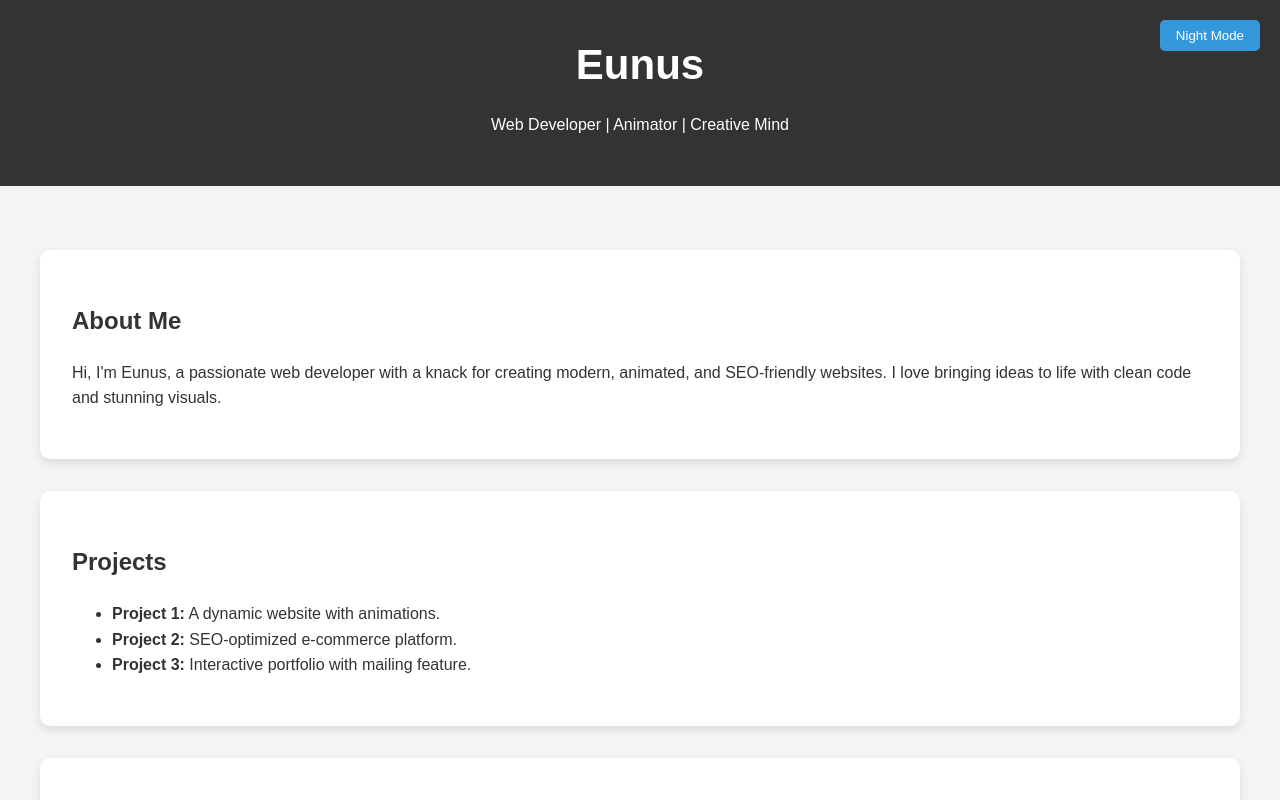
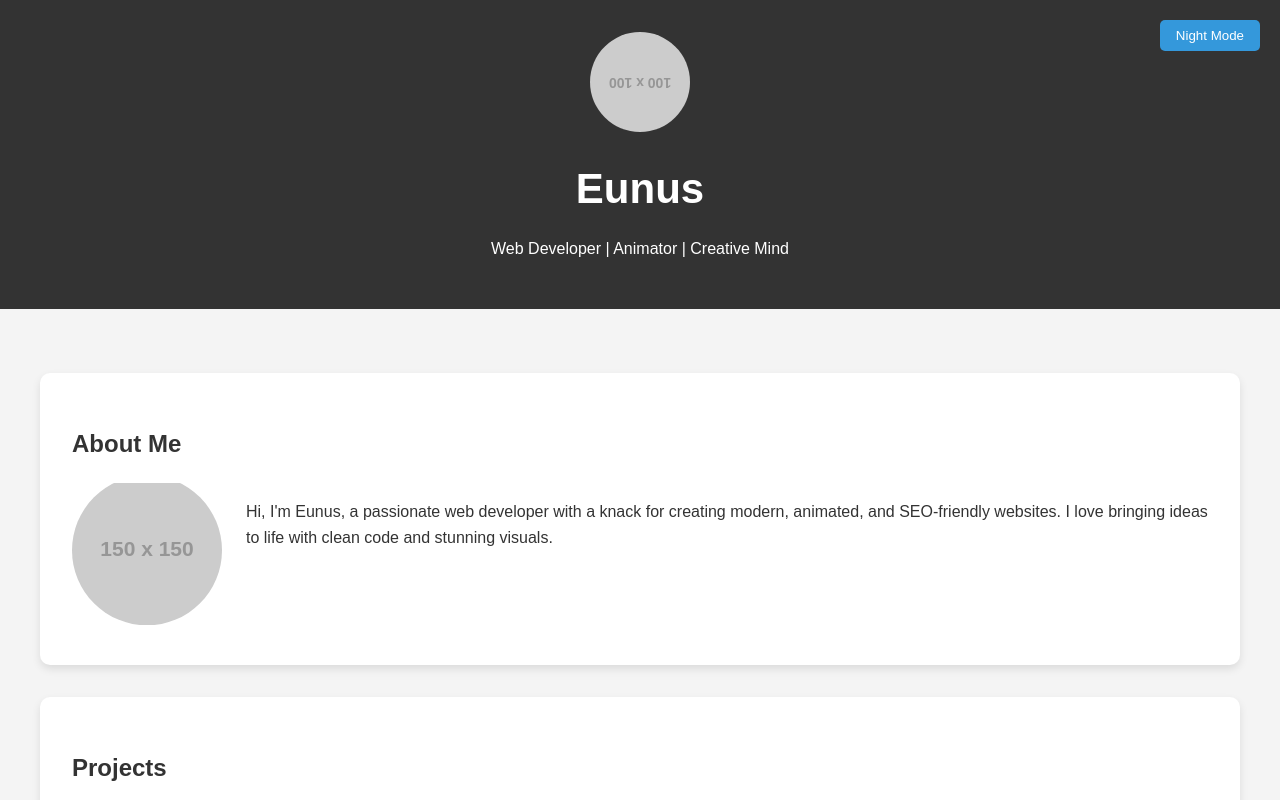
Before and after one commit to eunusctg/grokprotfolio, a plain HTML site: page index.html in a window 1280 px wide. Shown: the top 800 px of the page. Drawn offline with Linux system fonts and the light colour scheme; placeholder pictures from the web are drawn by us.

Commit message:
Update index.html

```diff
--- a/index.html
+++ b/index.html
@@ -68,6 +68,17 @@
             from { transform: translateY(-100%); }
             to { transform: translateY(0); }
         }
+        .logo {
+            width: 100px;
+            height: 100px;
+            border-radius: 50%;
+            margin-bottom: 1rem;
+            animation: rotate 10s linear infinite;
+        }
+        @keyframes rotate {
+            from { transform: rotate(0deg); }
+            to { transform: rotate(360deg); }
+        }
         h1 {
             margin: 0;
             font-size: 2.5rem;
@@ -95,6 +106,19 @@
             from { opacity: 0; transform: translateY(20px); }
             to { opacity: 1; transform: translateY(0); }
         }
+        .profile-photo {
+            width: 150px;
+            height: 150px;
+            border-radius: 50%;
+            float: left;
+            margin-right: 1.5rem;
+            animation: float 3s ease-in-out infinite;
+        }
+        @keyframes float {
+            0%, 100% { transform: translateY(0); }
+            50% { transform: translateY(-10px); }
+        }
+        .about-content { overflow: hidden; }
         .contact-form input, .contact-form textarea {
             width: 100%;
             padding: 0.8rem;
@@ -150,11 +174,15 @@
             .container { padding: 1rem; }
             .section { padding: 1rem; }
             .circle { width: 30px; height: 30px; }
+            .logo { width: 80px; height: 80px; }
+            .profile-photo { width: 100px; height: 100px; }
         }
         @media (max-width: 480px) {
             h1 { font-size: 1.5rem; }
             .contact-form button { width: 100%; }
             .mode-toggle { top: 10px; right: 10px; }
+            .logo { width: 60px; height: 60px; }
+            .profile-photo { float: none; margin: 0 auto 1rem; display: block; }
         }
     </style>
 </head>
@@ -171,6 +199,7 @@
 
     <!-- Header -->
     <header>
+        <img src="https://via.placeholder.com/100" alt="Eunus Logo" class="logo">
         <h1>Eunus</h1>
         <p>Web Developer | Animator | Creative Mind</p>
     </header>
@@ -180,7 +209,10 @@
         <!-- About Section -->
         <div class="section">
             <h2>About Me</h2>
-            <p>Hi, I'm Eunus, a passionate web developer with a knack for creating modern, animated, and SEO-friendly websites. I love bringing ideas to life with clean code and stunning visuals.</p>
+            <div class="about-content">
+                <img src="https://via.placeholder.com/150" alt="Eunus Profile Photo" class="profile-photo">
+                <p>Hi, I'm Eunus, a passionate web developer with a knack for creating modern, animated, and SEO-friendly websites. I love bringing ideas to life with clean code and stunning visuals.</p>
+            </div>
         </div>
 
         <!-- Projects Section -->
```
